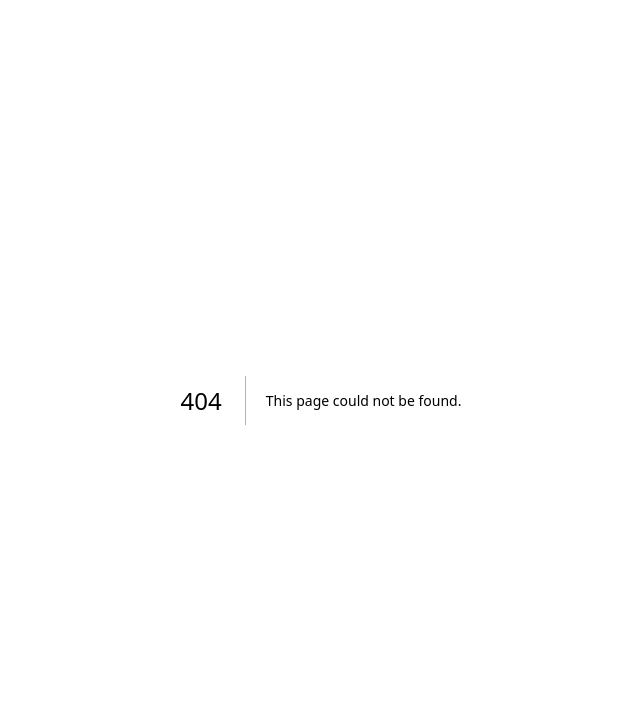
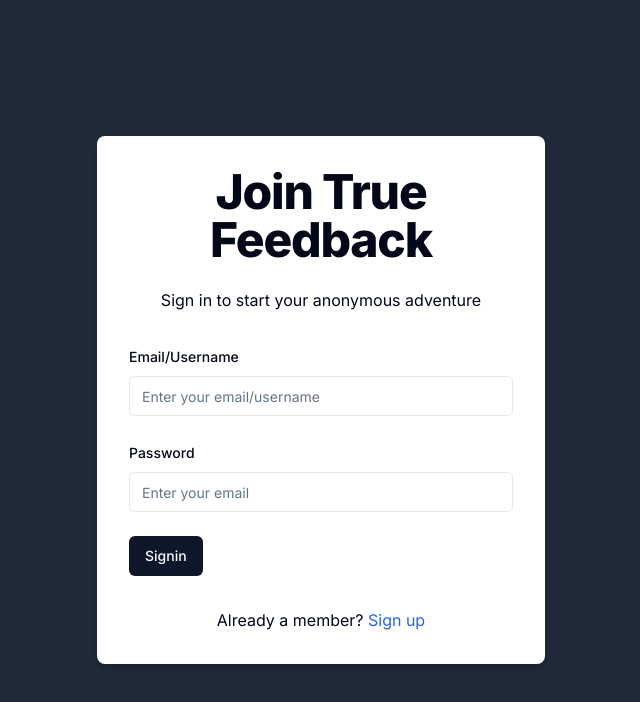
Before and after one commit to ridamsinghal25/True-feedback, a Next.js app: page /sign-in in a window 1280 px wide. Before the commit this address had no page. Shown: the top 702 px of the page, without its empty margins (319-959 px from the left). Built offline with nearby package versions, Linux system fonts and the light colour scheme.

Commit message:
add sign in page to codebase

```diff
--- /dev/null
+++ b/src/app/(auth)/sign-in/page.tsx
@@ -0,0 +1,124 @@
+"use client";
+
+import { zodResolver } from "@hookform/resolvers/zod";
+import { useForm } from "react-hook-form";
+import * as z from "zod";
+import Link from "next/link";
+import { useState } from "react";
+import { useToast } from "@/components/ui/use-toast";
+import { useRouter } from "next/navigation";
+import {
+  Form,
+  FormControl,
+  FormField,
+  FormItem,
+  FormLabel,
+  FormMessage,
+} from "@/components/ui/form";
+import { Input } from "@/components/ui/input";
+import { Button } from "@/components/ui/button";
+import { Loader2 } from "lucide-react";
+import { signInSchema } from "@/schemas/signInSchema";
+import { signIn } from "next-auth/react";
+
+function SignIn() {
+  const [isSubmitting, setIsSubmitting] = useState(false);
+
+  const { toast } = useToast();
+  const router = useRouter();
+
+  // zod implementation
+  const form = useForm<z.infer<typeof signInSchema>>({
+    resolver: zodResolver(signInSchema),
+    defaultValues: {
+      identifier: "",
+      password: "",
+    },
+  });
+
+  const onSubmit = async (data: z.infer<typeof signInSchema>) => {
+    const result = await signIn("credentials", {
+      redirect: false,
+      identifier: data.identifier,
+      password: data.password,
+    });
+
+    if (result?.error) {
+      toast({
+        title: "Login failed",
+        description: "Incorrect email or password",
+        variant: "destructive",
+      });
+    }
+
+    if (result?.url) {
+      router.replace("/dashboard");
+    }
+  };
+
+  return (
+    <div className="flex justify-center items-center min-h-screen bg-gray-800">
+      <div className="w-full max-w-md p-8 space-y-8 bg-white rounded-lg shadow-md">
+        <div className="text-center">
+          <h1 className="text-4xl font-extrabold tracking-tight lg:text-5xl mb-6">
+            Join True Feedback
+          </h1>
+          <p className="mb-4">Sign in to start your anonymous adventure</p>
+        </div>
+        <Form {...form}>
+          <form onSubmit={form.handleSubmit(onSubmit)} className="space-y-6">
+            <FormField
+              name="identifier"
+              control={form.control}
+              render={({ field }) => (
+                <FormItem>
+                  <FormLabel>Email/Username</FormLabel>
+                  <FormControl>
+                    <Input placeholder="Enter your email/username" {...field} />
+                  </FormControl>
+                  <FormMessage />
+                </FormItem>
+              )}
+            />
+            <FormField
+              name="password"
+              control={form.control}
+              render={({ field }) => (
+                <FormItem>
+                  <FormLabel>Password</FormLabel>
+                  <FormControl>
+                    <Input
+                      type="password"
+                      placeholder="Enter your email"
+                      {...field}
+                    />
+                  </FormControl>
+                  <FormMessage />
+                </FormItem>
+              )}
+            />
+            <Button type="submit" disabled={isSubmitting}>
+              {isSubmitting ? (
+                <>
+                  <Loader2 className="mr-2 h-4 w-4 animate-spin" /> Please wait
+                </>
+              ) : (
+                "Signin"
+              )}
+            </Button>
+          </form>
+        </Form>
+        <div className="text-center mt-4">
+          <p>
+            Already a member?{" "}
+            <Link href="/sign-up" className="text-blue-600 hover:text-blue-800">
+              Sign up
+            </Link>
+          </p>
+        </div>
+      </div>
+    </div>
+  );
+}
+
+export default SignIn;
```
